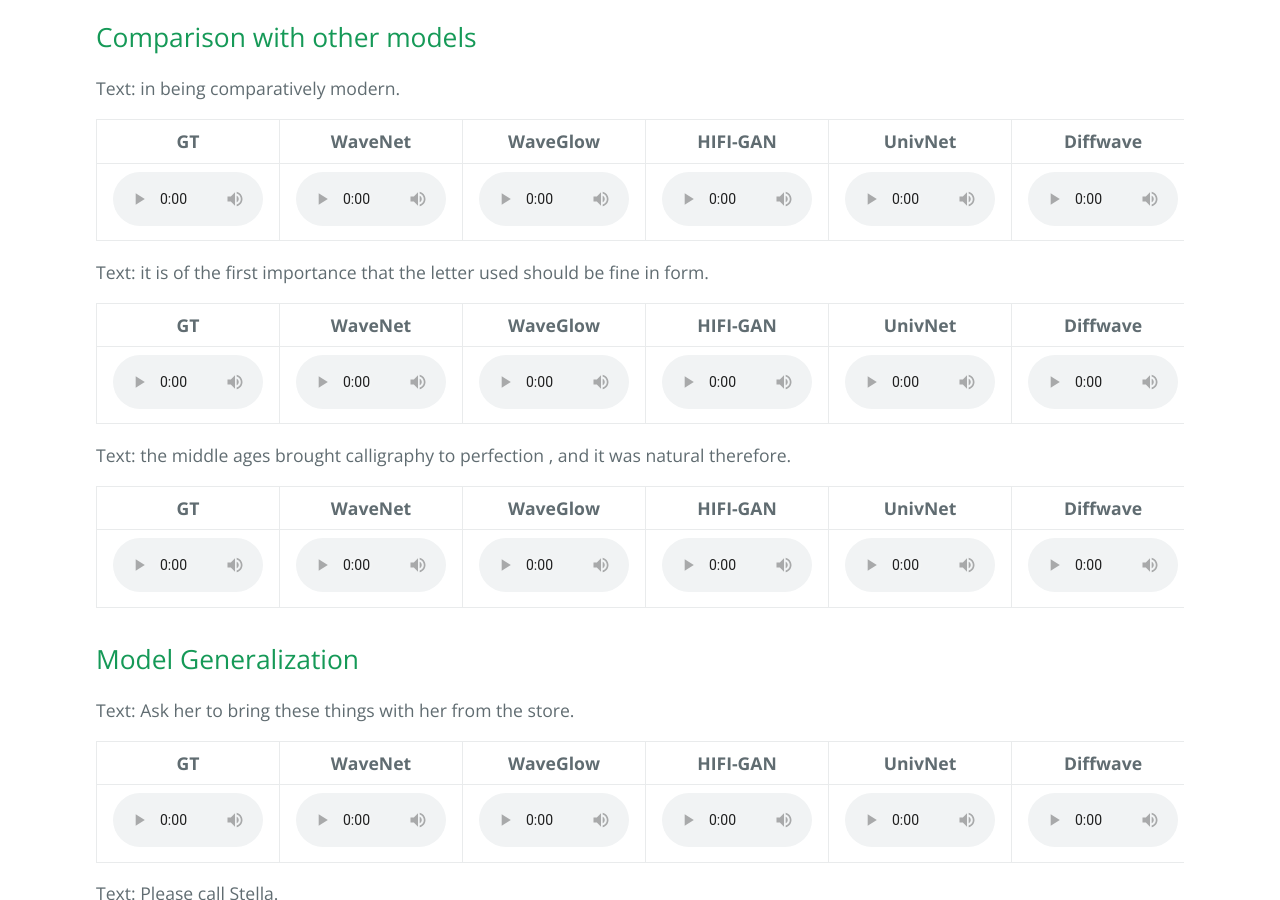
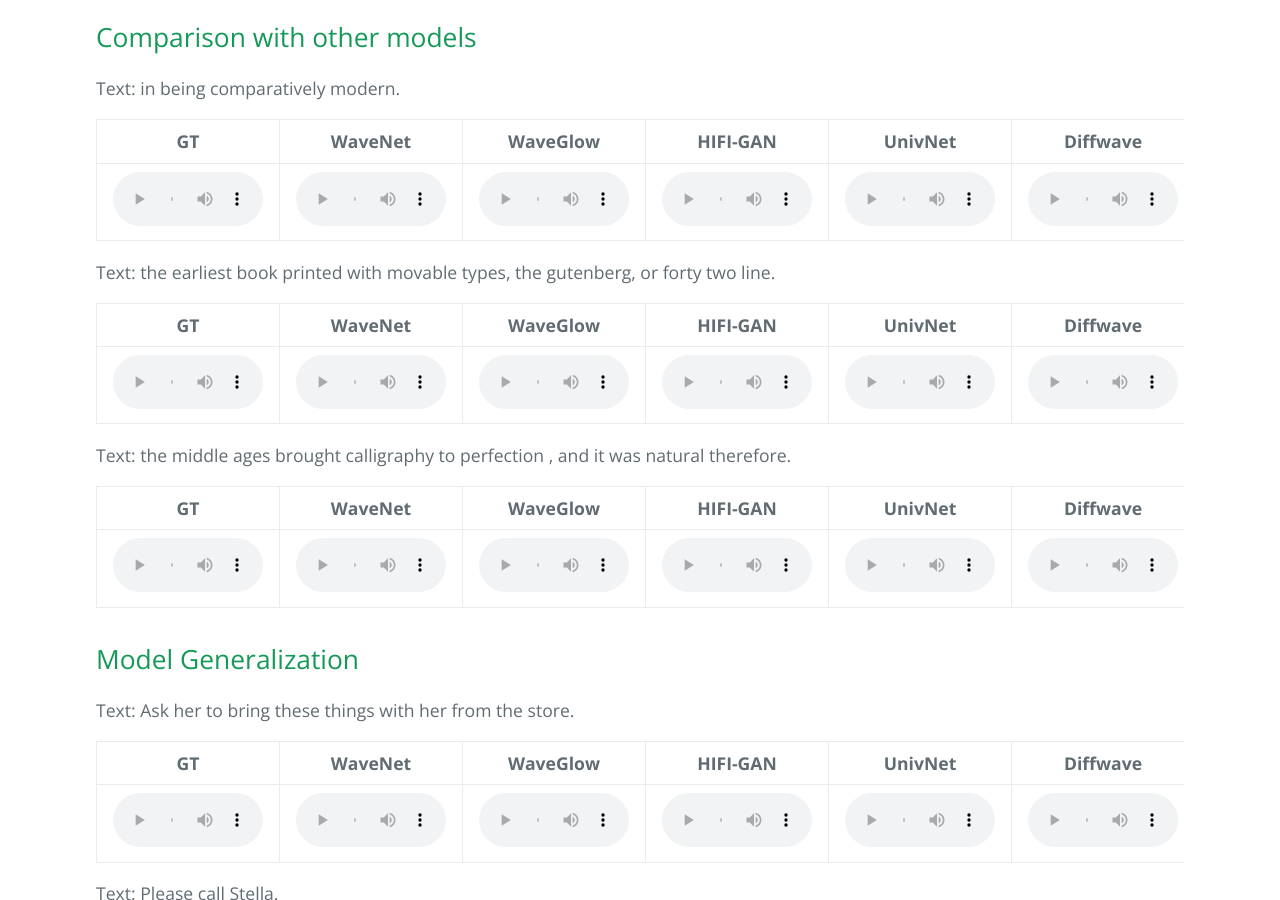
Before and after one commit to FastDiff2/Fastdiff2.github.io, a Jekyll site: the page built from index.md, in a window 1280 px wide and 900 px high, scrolled down 1019 px. Built offline with Jekyll 4.4.1, drawn with Linux system fonts in a browser that asks for light colours; our own code applies the rules of GitHub Pages for plain Markdown files; the repository's description, which GitHub fills in, is left out.

Commit message:
Add files via upload

```diff
--- a/index.md
+++ b/index.md
@@ -40,7 +40,7 @@
 	</tbody>
 </table>
 
-<ruby>Text: it is of the first importance that the letter used should be fine in form.</ruby>
+<ruby>Text: the earliest book printed with movable types, the gutenberg, or forty two line.</ruby>
 <table>
 	<thead>
 		<tr>
@@ -58,16 +58,16 @@
 	</thead>
 	<tbody>
 		<tr>
-			<td style="text-align: center"><audio controls style="width: 150px;"><source src="wavs/Comparision/GT/002.wav" type="audio/wav"></audio></td>
-			<td style="text-align: center"><audio controls style="width: 150px;"><source src="wavs/Comparision/WaveNet/002.wav" type="audio/wav"></audio></td>
-            <td style="text-align: center"><audio controls style="width: 150px;"><source src="wavs/Comparision/WaveGlow/002.wav" type="audio/wav"></audio></td>
-			<td style="text-align: center"><audio controls style="width: 150px;"><source src="wavs/Comparision/HIFIGAN/002.wav" type="audio/wav"></audio></td>
-            <td style="text-align: center"><audio controls style="width: 150px;"><source src="wavs/Comparision/UnivNet/002.wav" type="audio/wav"></audio></td>
-			<td style="text-align: center"><audio controls style="width: 150px;"><source src="wavs/Comparision/Diffwave/002.wav" type="audio/wav"></audio></td>
-            <td style="text-align: center"><audio controls style="width: 150px;"><source src="wavs/Comparision/WaveGrad/002.wav" type="audio/wav"></audio></td>
-            <td style="text-align: center"><audio controls style="width: 150px;"><source src="wavs/Comparision/FastDiff/002.wav" type="audio/wav"></audio></td>
-            <td style="text-align: center"><audio controls style="width: 150px;"><source src="wavs/Comparision/diffusion_leverage_GAN/002.wav" type="audio/wav"></audio></td>
-            <td style="text-align: center"><audio controls style="width: 150px;"><source src="wavs/Comparision/GAN_leverage_diffusion/002.wav" type="audio/wav"></audio></td>
+			<td style="text-align: center"><audio controls style="width: 150px;"><source src="wavs/Comparision/GT/005.wav" type="audio/wav"></audio></td>
+			<td style="text-align: center"><audio controls style="width: 150px;"><source src="wavs/Comparision/WaveNet/005.wav" type="audio/wav"></audio></td>
+            <td style="text-align: center"><audio controls style="width: 150px;"><source src="wavs/Comparision/WaveGlow/005.wav" type="audio/wav"></audio></td>
+			<td style="text-align: center"><audio controls style="width: 150px;"><source src="wavs/Comparision/HIFIGAN/005.wav" type="audio/wav"></audio></td>
+            <td style="text-align: center"><audio controls style="width: 150px;"><source src="wavs/Comparision/UnivNet/005.wav" type="audio/wav"></audio></td>
+			<td style="text-align: center"><audio controls style="width: 150px;"><source src="wavs/Comparision/Diffwave/005.wav" type="audio/wav"></audio></td>
+            <td style="text-align: center"><audio controls style="width: 150px;"><source src="wavs/Comparision/WaveGrad/005.wav" type="audio/wav"></audio></td>
+            <td style="text-align: center"><audio controls style="width: 150px;"><source src="wavs/Comparision/FastDiff/005.wav" type="audio/wav"></audio></td>
+            <td style="text-align: center"><audio controls style="width: 150px;"><source src="wavs/Comparision/diffusion_leverage_GAN/005.wav" type="audio/wav"></audio></td>
+            <td style="text-align: center"><audio controls style="width: 150px;"><source src="wavs/Comparision/GAN_leverage_diffusion/005.wav" type="audio/wav"></audio></td>
 		</tr>
 	</tbody>
 </table>
@@ -124,16 +124,16 @@
 	</thead>
 	<tbody>
 		<tr>
-			<td style="text-align: center"><audio controls style="width: 150px;"><source src="wavs/Generalization/GT/001.wav" type="audio/wav"></audio></td>
-			<td style="text-align: center"><audio controls style="width: 150px;"><source src="wavs/Generalization/WaveNet/001.wav" type="audio/wav"></audio></td>
-            <td style="text-align: center"><audio controls style="width: 150px;"><source src="wavs/Generalization/WaveGlow/001.wav" type="audio/wav"></audio></td>
-			<td style="text-align: center"><audio controls style="width: 150px;"><source src="wavs/Generalization/HIFIGAN/001.wav" type="audio/wav"></audio></td>
-            <td style="text-align: center"><audio controls style="width: 150px;"><source src="wavs/Generalization/UnivNet/001.wav" type="audio/wav"></audio></td>
-			<td style="text-align: center"><audio controls style="width: 150px;"><source src="wavs/Generalization/Diffwave/001.wav" type="audio/wav"></audio></td>
-            <td style="text-align: center"><audio controls style="width: 150px;"><source src="wavs/Generalization/WaveGrad/001.wav" type="audio/wav"></audio></td>
-            <td style="text-align: center"><audio controls style="width: 150px;"><source src="wavs/Generalization/FastDiff/001.wav" type="audio/wav"></audio></td>
-            <td style="text-align: center"><audio controls style="width: 150px;"><source src="wavs/Generalization/Diffusion_leverage_GAN/001.wav" type="audio/wav"></audio></td>
-            <td style="text-align: center"><audio controls style="width: 150px;"><source src="wavs/Generalization/GAN_leverage_diffusion/001.wav" type="audio/wav"></audio></td>
+			<td style="text-align: center"><audio controls style="width: 150px;"><source src="wavs/Generalization/GT/003.wav" type="audio/wav"></audio></td>
+			<td style="text-align: center"><audio controls style="width: 150px;"><source src="wavs/Generalization/WaveNet/003.wav" type="audio/wav"></audio></td>
+            <td style="text-align: center"><audio controls style="width: 150px;"><source src="wavs/Generalization/WaveGlow/003.wav" type="audio/wav"></audio></td>
+			<td style="text-align: center"><audio controls style="width: 150px;"><source src="wavs/Generalization/HIFIGAN/003.wav" type="audio/wav"></audio></td>
+            <td style="text-align: center"><audio controls style="width: 150px;"><source src="wavs/Generalization/UnivNet/003.wav" type="audio/wav"></audio></td>
+			<td style="text-align: center"><audio controls style="width: 150px;"><source src="wavs/Generalization/Diffwave/003.wav" type="audio/wav"></audio></td>
+            <td style="text-align: center"><audio controls style="width: 150px;"><source src="wavs/Generalization/WaveGrad/003.wav" type="audio/wav"></audio></td>
+            <td style="text-align: center"><audio controls style="width: 150px;"><source src="wavs/Generalization/FastDiff/003.wav" type="audio/wav"></audio></td>
+            <td style="text-align: center"><audio controls style="width: 150px;"><source src="wavs/Generalization/Diffusion_leverage_GAN/003.wav" type="audio/wav"></audio></td>
+            <td style="text-align: center"><audio controls style="width: 150px;"><source src="wavs/Generalization/GAN_leverage_diffusion/003.wav" type="audio/wav"></audio></td>
 		</tr>
 	</tbody>
 </table>
```
